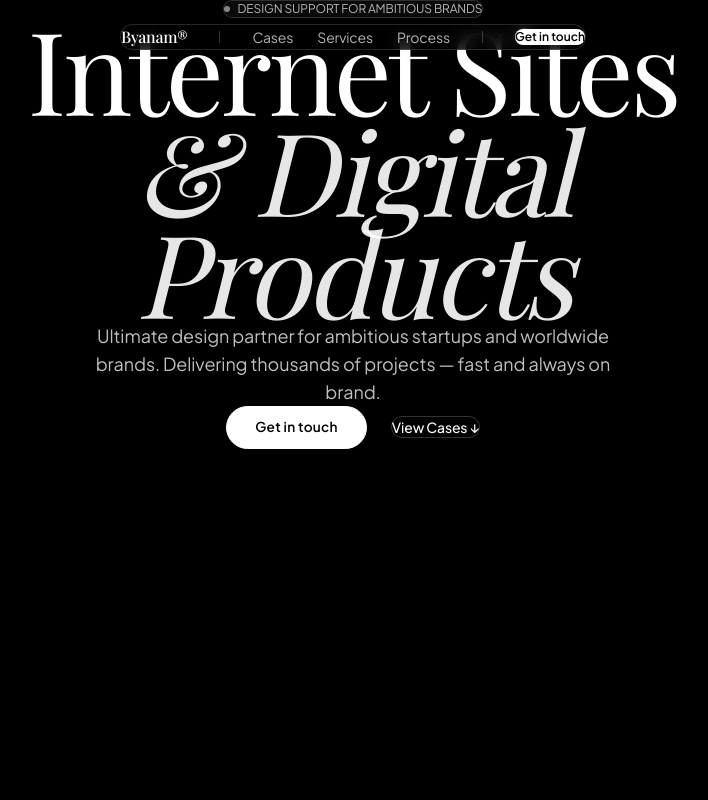
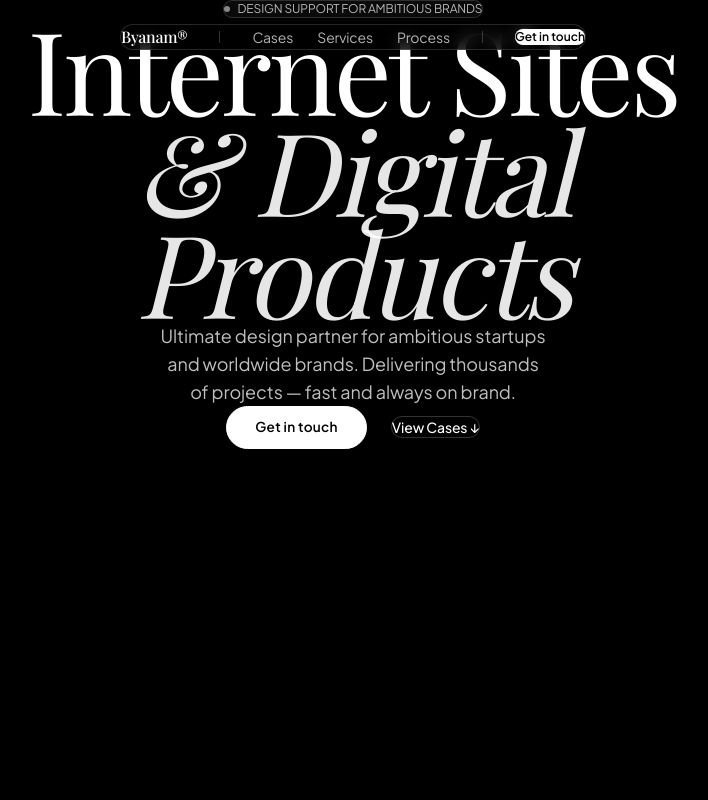
Before and after one commit to byanam/agencyyy, a React (Vite) app: page / in a window 1280 px wide. Shown: the top 800 px of the page, without its empty margins (287-995 px from the left). Built offline with nearby package versions, Linux system fonts and the light colour scheme; a web font is replaced by a local one.

Commit message:
style(typography): enable modern text-wrap balance for optimal headline breaks

```diff
--- a/src/index.css
+++ b/src/index.css
@@ -194,7 +194,6 @@ section, footer, main, article, h1, h2, h3, h4, p {
   background: rgba(255, 255, 255, 0.2);
   border-radius: 3px;
 }
-section {
-  position: relative;
-  z-index: 1;
+p, h1, h2, h3, h4 {
+  text-wrap: balance;
 }
```
